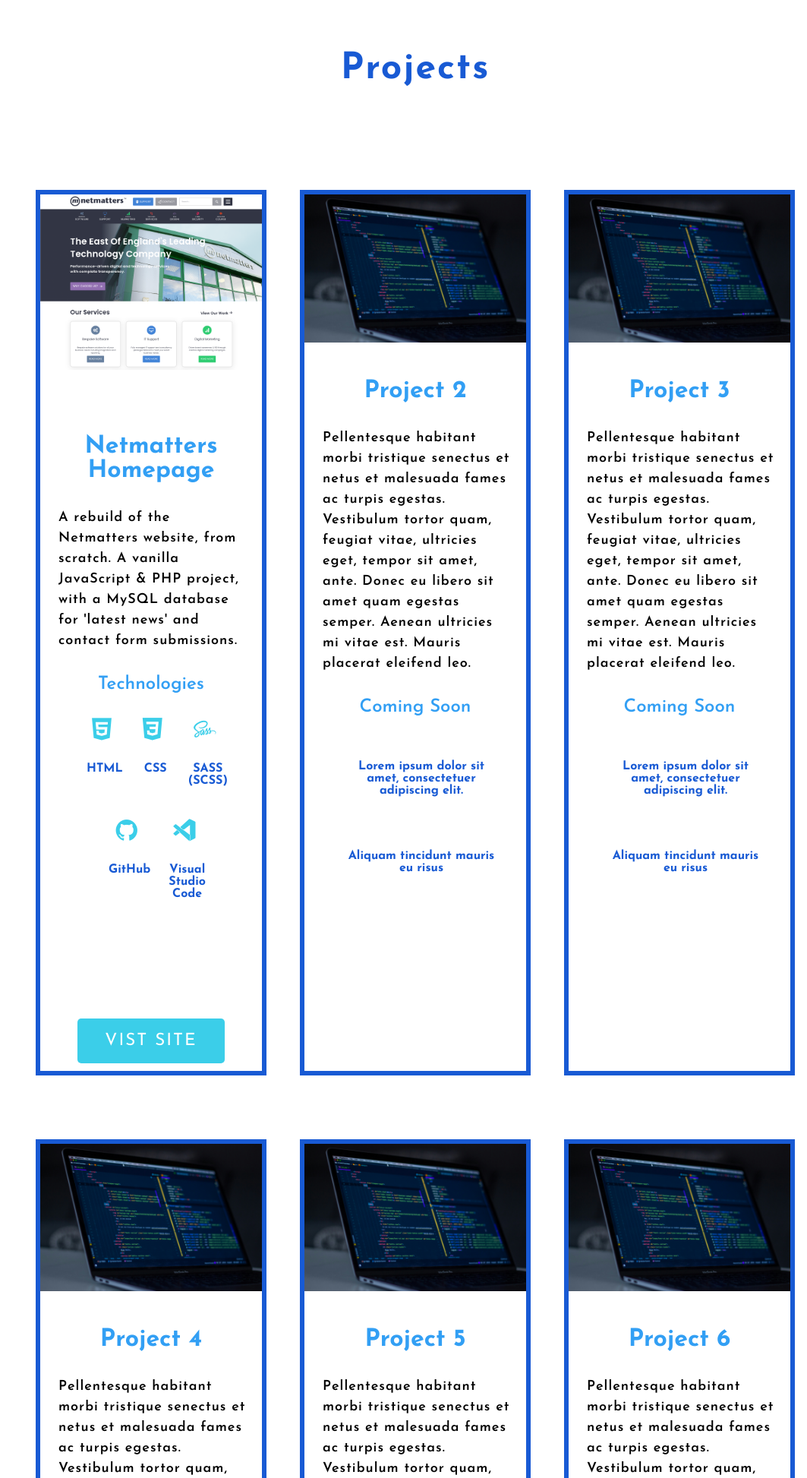
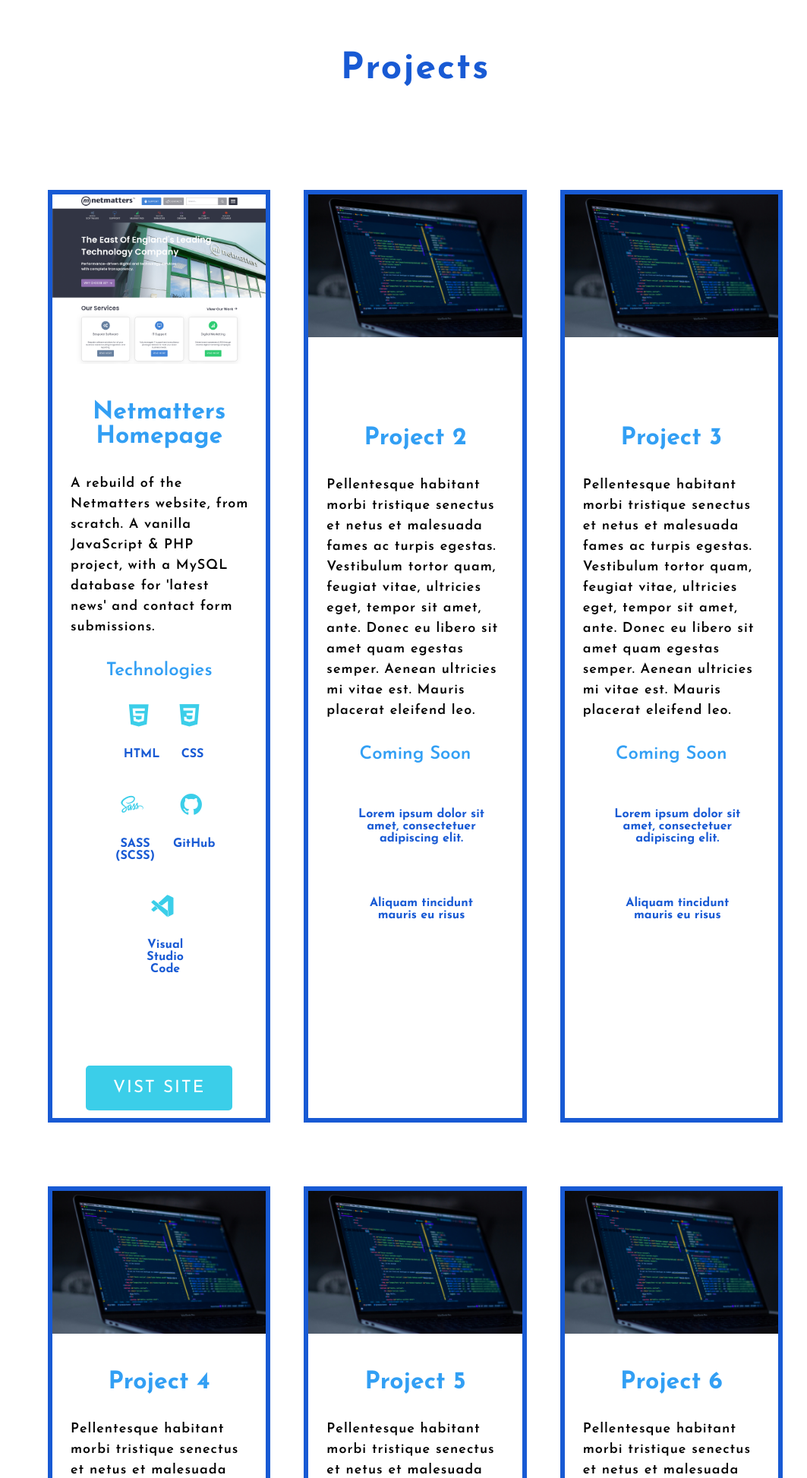
Before and after one commit to Esmee29/Portfolio, a PHP site: page / in a window 1280 px wide. Shown: the part 841-2787 px from the top of the page at 76% size, without its empty margins (217-1280 px from the left). Run offline with PHP 8.4, Linux system fonts and the light colour scheme; some libraries are stand-ins or nearby versions.

Commit message:
project margin

```diff
--- a/css/style.css
+++ b/css/style.css
@@ -341,8 +341,22 @@
   }
 }
 
-@media (min-width: 1260px) and (max-width: 2559px) {
-  /* line 196, ../../GitHub/Portfolio/scss/style/Utilities/_viewports.scss */
+@media (min-width: 320px) and (max-width: 767px) {
+  /* line 195, ../../GitHub/Portfolio/scss/style/Utilities/_viewports.scss */
+  .contact-container {
+    max-width: 400px;
+  }
+}
+
+@media (min-width: 768px) and (max-width: 991px) {
+  /* line 195, ../../GitHub/Portfolio/scss/style/Utilities/_viewports.scss */
+  .contact-container {
+    max-width: 700px;
+  }
+}
+
+@media (min-width: 1260px) and (max-width: 2559px) {
+  /* line 203, ../../GitHub/Portfolio/scss/style/Utilities/_viewports.scss */
   .first-name {
     grid-column-start: 1;
     grid-column-end: 2;
@@ -350,7 +364,7 @@
 }
 
 @media (min-width: 1260px) and (max-width: 2559px) {
-  /* line 202, ../../GitHub/Portfolio/scss/style/Utilities/_viewports.scss */
+  /* line 209, ../../GitHub/Portfolio/scss/style/Utilities/_viewports.scss */
   .last-name {
     grid-column-start: 2;
     grid-column-end: 3;
@@ -358,7 +372,7 @@
 }
 
 @media (min-width: 1260px) and (max-width: 2559px) {
-  /* line 208, ../../GitHub/Portfolio/scss/style/Utilities/_viewports.scss */
+  /* line 215, ../../GitHub/Portfolio/scss/style/Utilities/_viewports.scss */
   .email {
     grid-column-start: 1;
     grid-column-end: 2;
@@ -366,7 +380,7 @@
 }
 
 @media (min-width: 1260px) and (max-width: 2559px) {
-  /* line 214, ../../GitHub/Portfolio/scss/style/Utilities/_viewports.scss */
+  /* line 221, ../../GitHub/Portfolio/scss/style/Utilities/_viewports.scss */
   .phone {
     grid-column-start: 2;
     grid-column-end: 3;
@@ -374,7 +388,7 @@
 }
 
 @media (min-width: 1260px) {
-  /* line 221, ../../GitHub/Portfolio/scss/style/Utilities/_viewports.scss */
+  /* line 228, ../../GitHub/Portfolio/scss/style/Utilities/_viewports.scss */
   .subject {
     grid-column-start: 1;
     grid-column-end: 3;
@@ -382,7 +396,7 @@
 }
 
 @media (min-width: 1260px) {
-  /* line 227, ../../GitHub/Portfolio/scss/style/Utilities/_viewports.scss */
+  /* line 234, ../../GitHub/Portfolio/scss/style/Utilities/_viewports.scss */
   .message {
     grid-column-start: 1;
     grid-column-end: 3;
@@ -390,28 +404,28 @@
 }
 
 @media (min-width: 320px) and (max-width: 767px) {
-  /* line 234, ../../GitHub/Portfolio/scss/style/Utilities/_viewports.scss */
+  /* line 241, ../../GitHub/Portfolio/scss/style/Utilities/_viewports.scss */
   .inner-header {
     height: 65vh;
   }
 }
 
 @media (min-width: 992px) and (max-width: 1259px) {
-  /* line 240, ../../GitHub/Portfolio/scss/style/Utilities/_viewports.scss */
+  /* line 247, ../../GitHub/Portfolio/scss/style/Utilities/_viewports.scss */
   .header {
     margin-left: 6px;
   }
 }
 
 @media (min-width: 1260px) and (max-width: 2559px) {
-  /* line 240, ../../GitHub/Portfolio/scss/style/Utilities/_viewports.scss */
+  /* line 247, ../../GitHub/Portfolio/scss/style/Utilities/_viewports.scss */
   .header {
     margin-left: 6px;
   }
 }
 
 @media (min-width: 320px) and (max-width: 767px) {
-  /* line 250, ../../GitHub/Portfolio/scss/style/Utilities/_viewports.scss */
+  /* line 257, ../../GitHub/Portfolio/scss/style/Utilities/_viewports.scss */
   .projects-block-tools {
     display: flex;
     flex-wrap: wrap;
@@ -420,7 +434,7 @@
 }
 
 @media (min-width: 768px) and (max-width: 991px) {
-  /* line 250, ../../GitHub/Portfolio/scss/style/Utilities/_viewports.scss */
+  /* line 257, ../../GitHub/Portfolio/scss/style/Utilities/_viewports.scss */
   .projects-block-tools {
     display: flex;
     flex-direction: row;
@@ -429,7 +443,7 @@
 }
 
 @media (min-width: 992px) and (max-width: 1259px) {
-  /* line 250, ../../GitHub/Portfolio/scss/style/Utilities/_viewports.scss */
+  /* line 257, ../../GitHub/Portfolio/scss/style/Utilities/_viewports.scss */
   .projects-block-tools {
     display: flex;
     flex-wrap: wrap;
@@ -438,7 +452,7 @@
 }
 
 @media (min-width: 1260px) and (max-width: 2559px) {
-  /* line 250, ../../GitHub/Portfolio/scss/style/Utilities/_viewports.scss */
+  /* line 257, ../../GitHub/Portfolio/scss/style/Utilities/_viewports.scss */
   .projects-block-tools {
     display: flex;
     flex-wrap: wrap;
@@ -447,56 +461,56 @@
 }
 
 @media (min-width: 320px) and (max-width: 767px) {
-  /* line 273, ../../GitHub/Portfolio/scss/style/Utilities/_viewports.scss */
+  /* line 280, ../../GitHub/Portfolio/scss/style/Utilities/_viewports.scss */
   .projects-block-tools li {
     font-size: 1.8rem;
   }
 }
 
 @media (min-width: 768px) and (max-width: 991px) {
-  /* line 273, ../../GitHub/Portfolio/scss/style/Utilities/_viewports.scss */
+  /* line 280, ../../GitHub/Portfolio/scss/style/Utilities/_viewports.scss */
   .projects-block-tools li {
     font-size: 1.8rem;
   }
 }
 
 @media (min-width: 320px) and (max-width: 767px) {
-  /* line 281, ../../GitHub/Portfolio/scss/style/Utilities/_viewports.scss */
+  /* line 288, ../../GitHub/Portfolio/scss/style/Utilities/_viewports.scss */
   .symbol {
     font-size: 3rem;
   }
 }
 
 @media (min-width: 768px) and (max-width: 991px) {
-  /* line 281, ../../GitHub/Portfolio/scss/style/Utilities/_viewports.scss */
+  /* line 288, ../../GitHub/Portfolio/scss/style/Utilities/_viewports.scss */
   .symbol {
     font-size: 3rem;
   }
 }
 
 @media (min-width: 320px) and (max-width: 767px) {
-  /* line 289, ../../GitHub/Portfolio/scss/style/Utilities/_viewports.scss */
+  /* line 296, ../../GitHub/Portfolio/scss/style/Utilities/_viewports.scss */
   .projects-block-button {
     margin-bottom: 20px;
   }
 }
 
 @media (min-width: 768px) and (max-width: 991px) {
-  /* line 289, ../../GitHub/Portfolio/scss/style/Utilities/_viewports.scss */
+  /* line 296, ../../GitHub/Portfolio/scss/style/Utilities/_viewports.scss */
   .projects-block-button {
     margin-bottom: 20px;
   }
 }
 
 @media (min-width: 320px) and (max-width: 767px) {
-  /* line 298, ../../GitHub/Portfolio/scss/style/Utilities/_viewports.scss */
+  /* line 305, ../../GitHub/Portfolio/scss/style/Utilities/_viewports.scss */
   .projects-block {
     margin: 20px 10px;
   }
 }
 
 @media (min-width: 768px) and (max-width: 991px) {
-  /* line 298, ../../GitHub/Portfolio/scss/style/Utilities/_viewports.scss */
+  /* line 305, ../../GitHub/Portfolio/scss/style/Utilities/_viewports.scss */
   .projects-block {
     max-width: 100%;
     margin: 20px 10px;
@@ -504,28 +518,28 @@
 }
 
 @media (min-width: 992px) and (max-width: 1259px) {
-  /* line 298, ../../GitHub/Portfolio/scss/style/Utilities/_viewports.scss */
+  /* line 305, ../../GitHub/Portfolio/scss/style/Utilities/_viewports.scss */
   .projects-block {
     margin: 30px 10px;
   }
 }
 
 @media (min-width: 1260px) and (max-width: 2559px) {
-  /* line 298, ../../GitHub/Portfolio/scss/style/Utilities/_viewports.scss */
+  /* line 305, ../../GitHub/Portfolio/scss/style/Utilities/_viewports.scss */
   .projects-block {
     margin: 30px 10px;
   }
 }
 
 @media (min-width: 2560px) {
-  /* line 298, ../../GitHub/Portfolio/scss/style/Utilities/_viewports.scss */
+  /* line 305, ../../GitHub/Portfolio/scss/style/Utilities/_viewports.scss */
   .projects-block {
     margin: 45px 10px;
   }
 }
 
 @media (min-width: 320px) and (max-width: 767px) {
-  /* line 317, ../../GitHub/Portfolio/scss/style/Utilities/_viewports.scss */
+  /* line 324, ../../GitHub/Portfolio/scss/style/Utilities/_viewports.scss */
   .project-grid {
     display: flex;
     flex-direction: column;
@@ -533,7 +547,7 @@
 }
 
 @media (min-width: 768px) and (max-width: 991px) {
-  /* line 317, ../../GitHub/Portfolio/scss/style/Utilities/_viewports.scss */
+  /* line 324, ../../GitHub/Portfolio/scss/style/Utilities/_viewports.scss */
   .project-grid {
     max-width: 600px;
     margin: 0 auto;
@@ -541,7 +555,7 @@
 }
 
 @media (min-width: 992px) and (max-width: 1259px) {
-  /* line 317, ../../GitHub/Portfolio/scss/style/Utilities/_viewports.scss */
+  /* line 324, ../../GitHub/Portfolio/scss/style/Utilities/_viewports.scss */
   .project-grid {
     grid-template-columns: repeat(2, 1fr);
     max-width: none;
@@ -550,14 +564,15 @@
 }
 
 @media (min-width: 1260px) and (max-width: 2559px) {
-  /* line 317, ../../GitHub/Portfolio/scss/style/Utilities/_viewports.scss */
+  /* line 324, ../../GitHub/Portfolio/scss/style/Utilities/_viewports.scss */
   .project-grid {
     grid-template-columns: repeat(3, 1fr);
+    margin: 0 1rem;
   }
 }
 
 @media (min-width: 2560px) {
-  /* line 317, ../../GitHub/Portfolio/scss/style/Utilities/_viewports.scss */
+  /* line 324, ../../GitHub/Portfolio/scss/style/Utilities/_viewports.scss */
   .project-grid {
     grid-template-columns: repeat(3, 1fr);
     margin: 0 2rem;
@@ -566,14 +581,14 @@
 }
 
 @media (min-width: 320px) and (max-width: 767px) {
-  /* line 340, ../../GitHub/Portfolio/scss/style/Utilities/_viewports.scss */
+  /* line 348, ../../GitHub/Portfolio/scss/style/Utilities/_viewports.scss */
   .projects-grid {
     margin: 0 20px;
   }
 }
 
 @media (min-width: 320px) and (max-width: 767px) {
-  /* line 345, ../../GitHub/Portfolio/scss/style/Utilities/_viewports.scss */
+  /* line 353, ../../GitHub/Portfolio/scss/style/Utilities/_viewports.scss */
   .projects-block:hover {
     transform: translate(0, -5px);
     transform: scale(0.95);
@@ -581,7 +596,7 @@
 }
 
 @media (min-width: 768px) and (max-width: 991px) {
-  /* line 345, ../../GitHub/Portfolio/scss/style/Utilities/_viewports.scss */
+  /* line 353, ../../GitHub/Portfolio/scss/style/Utilities/_viewports.scss */
   .projects-block:hover {
     transform: translate(0, -5px);
     transform: scale(0.95);
@@ -589,35 +604,35 @@
 }
 
 @media (min-width: 1260px) and (max-width: 2559px) {
-  /* line 356, ../../GitHub/Portfolio/scss/style/Utilities/_viewports.scss */
+  /* line 364, ../../GitHub/Portfolio/scss/style/Utilities/_viewports.scss */
   .projects {
     width: 100%;
   }
 }
 
 @media (min-width: 2560px) {
-  /* line 356, ../../GitHub/Portfolio/scss/style/Utilities/_viewports.scss */
+  /* line 364, ../../GitHub/Portfolio/scss/style/Utilities/_viewports.scss */
   .projects {
     width: 100%;
   }
 }
 
 @media (min-width: 320px) and (max-width: 767px) {
-  /* line 364, ../../GitHub/Portfolio/scss/style/Utilities/_viewports.scss */
+  /* line 372, ../../GitHub/Portfolio/scss/style/Utilities/_viewports.scss */
   .projects-block-tools h5 {
     display: none;
   }
 }
 
 @media (min-width: 768px) and (max-width: 991px) {
-  /* line 364, ../../GitHub/Portfolio/scss/style/Utilities/_viewports.scss */
+  /* line 372, ../../GitHub/Portfolio/scss/style/Utilities/_viewports.scss */
   .projects-block-tools h5 {
     display: none;
   }
 }
 
 @media (min-width: 320px) and (max-width: 767px) {
-  /* line 373, ../../GitHub/Portfolio/scss/style/Utilities/_viewports.scss */
+  /* line 381, ../../GitHub/Portfolio/scss/style/Utilities/_viewports.scss */
   .content-grid {
     display: flex;
     flex-direction: column;
@@ -625,84 +640,84 @@
 }
 
 @media (min-width: 992px) and (max-width: 1259px) {
-  /* line 373, ../../GitHub/Portfolio/scss/style/Utilities/_viewports.scss */
+  /* line 381, ../../GitHub/Portfolio/scss/style/Utilities/_viewports.scss */
   .content-grid {
     grid-template-columns: 1fr 1fr;
   }
 }
 
 @media (min-width: 1260px) and (max-width: 2559px) {
-  /* line 373, ../../GitHub/Portfolio/scss/style/Utilities/_viewports.scss */
+  /* line 381, ../../GitHub/Portfolio/scss/style/Utilities/_viewports.scss */
   .content-grid {
     grid-template-columns: 1fr 1fr;
   }
 }
 
 @media (min-width: 320px) and (max-width: 767px) {
-  /* line 385, ../../GitHub/Portfolio/scss/style/Utilities/_viewports.scss */
+  /* line 393, ../../GitHub/Portfolio/scss/style/Utilities/_viewports.scss */
   .treehouse-container {
     margin: 0 10px;
   }
 }
 
 @media (min-width: 320px) and (max-width: 767px) {
-  /* line 390, ../../GitHub/Portfolio/scss/style/Utilities/_viewports.scss */
+  /* line 398, ../../GitHub/Portfolio/scss/style/Utilities/_viewports.scss */
   .net li {
     font-size: 1rem;
   }
 }
 
 @media (min-width: 768px) and (max-width: 991px) {
-  /* line 390, ../../GitHub/Portfolio/scss/style/Utilities/_viewports.scss */
+  /* line 398, ../../GitHub/Portfolio/scss/style/Utilities/_viewports.scss */
   .net li {
     font-size: 1rem;
   }
 }
 
 @media (min-width: 992px) and (max-width: 1259px) {
-  /* line 390, ../../GitHub/Portfolio/scss/style/Utilities/_viewports.scss */
+  /* line 398, ../../GitHub/Portfolio/scss/style/Utilities/_viewports.scss */
   .net li {
     font-size: 1.5rem;
   }
 }
 
 @media (min-width: 1260px) and (max-width: 2559px) {
-  /* line 390, ../../GitHub/Portfolio/scss/style/Utilities/_viewports.scss */
+  /* line 398, ../../GitHub/Portfolio/scss/style/Utilities/_viewports.scss */
   .net li {
     font-size: 1.5rem;
   }
 }
 
 @media (min-width: 2560px) {
-  /* line 390, ../../GitHub/Portfolio/scss/style/Utilities/_viewports.scss */
+  /* line 398, ../../GitHub/Portfolio/scss/style/Utilities/_viewports.scss */
   .net li {
     font-size: 2rem;
   }
 }
 
 @media (min-width: 992px) and (max-width: 1259px) {
-  /* line 407, ../../GitHub/Portfolio/scss/style/Utilities/_viewports.scss */
+  /* line 415, ../../GitHub/Portfolio/scss/style/Utilities/_viewports.scss */
   .tree-text {
     margin: 100px 20px 0;
   }
 }
 
 @media (min-width: 1260px) and (max-width: 2559px) {
-  /* line 407, ../../GitHub/Portfolio/scss/style/Utilities/_viewports.scss */
+  /* line 415, ../../GitHub/Portfolio/scss/style/Utilities/_viewports.scss */
   .tree-text {
     margin: 100px 20px 0;
   }
 }
 
 @media (min-width: 992px) and (max-width: 1259px) {
-  /* line 416, ../../GitHub/Portfolio/scss/style/Utilities/_viewports.scss */
+  /* line 424, ../../GitHub/Portfolio/scss/style/Utilities/_viewports.scss */
   .projects-block-button-group {
     margin-top: 50px;
   }
 }
 
 @media (min-width: 1260px) and (max-width: 2559px) {
-  /* line 416, ../../GitHub/Portfolio/scss/style/Utilities/_viewports.scss */
+  /* line 424, ../../GitHub/Portfolio/scss/style/Utilities/_viewports.scss */
   .projects-block-button-group {
     margin-top: 50px;
   }
--- a/index.html
+++ b/index.html
@@ -98,7 +98,7 @@
                     <!--Waves end-->
 
                 </div>
-                <div class="page-content">
+                <div class="page-content"><!--Everything under header -->
                     <section id="projects" class="projects">
                         <div class="title">
                         <h2 class="h1">Projects</h2>
@@ -309,7 +309,7 @@
 
 
 </footer>
-                </div><!--Everything under header -->
+                </div>
 
 
     </div>
--- a/scss/style/Utilities/_viewports.scss
+++ b/scss/style/Utilities/_viewports.scss
@@ -192,7 +192,14 @@ h5{
          }
 }
 //contact//
-
+.contact-container{
+    @include viewport(small) {
+        max-width: 400px;
+     }
+     @include viewport(medium) {
+        max-width: 700px;
+     }
+}
 .first-name {
         @include viewport(x-large) {
         grid-column-start: 1;
@@ -330,6 +337,7 @@ h5{
     }
     @include viewport(x-large) {
         grid-template-columns: repeat(3, 1fr);
+        margin: 0 1rem;
     }
     @include viewport(xx-large) {
         grid-template-columns: repeat(3, 1fr);
```
Also changed, not shown: 1 other file.
